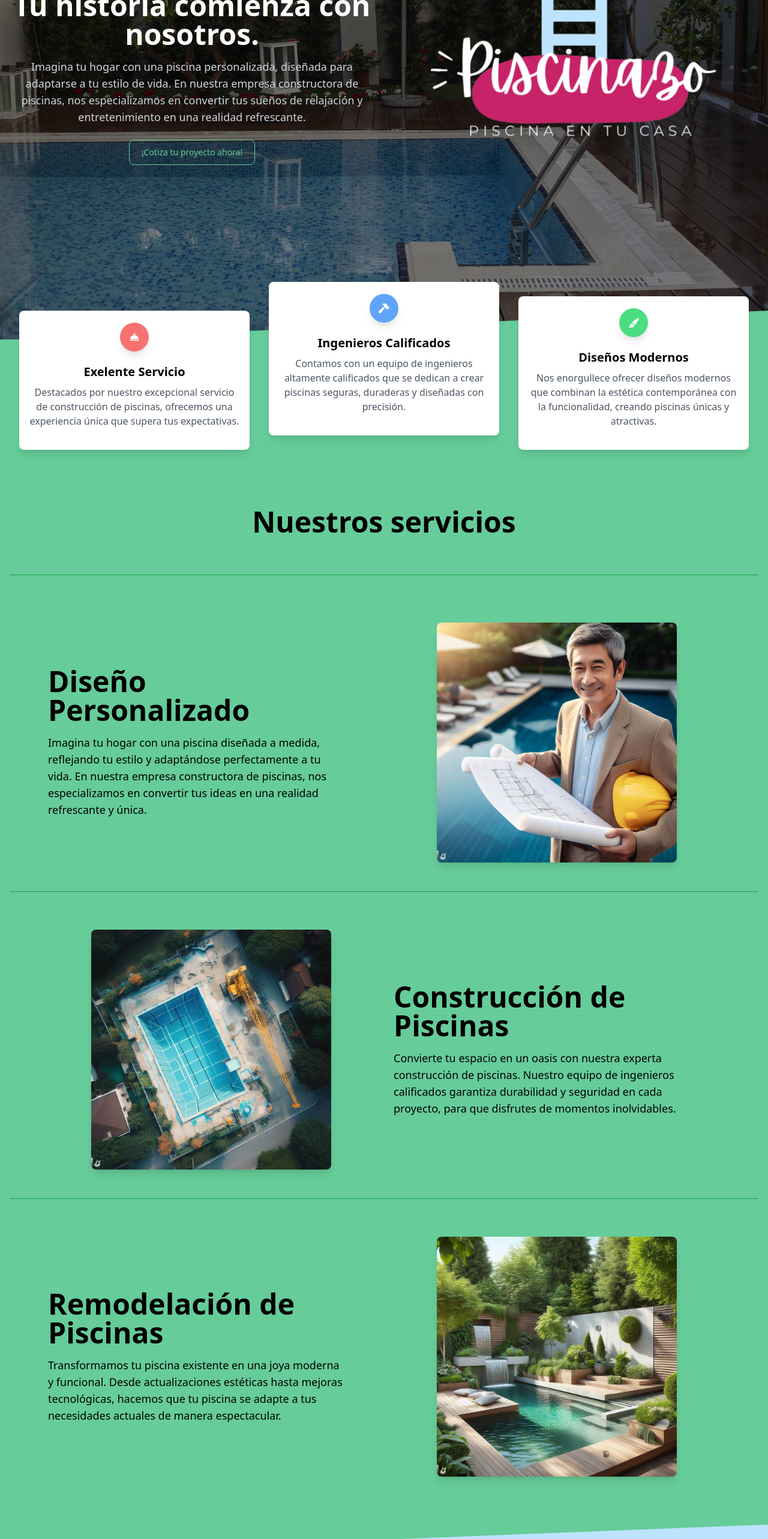
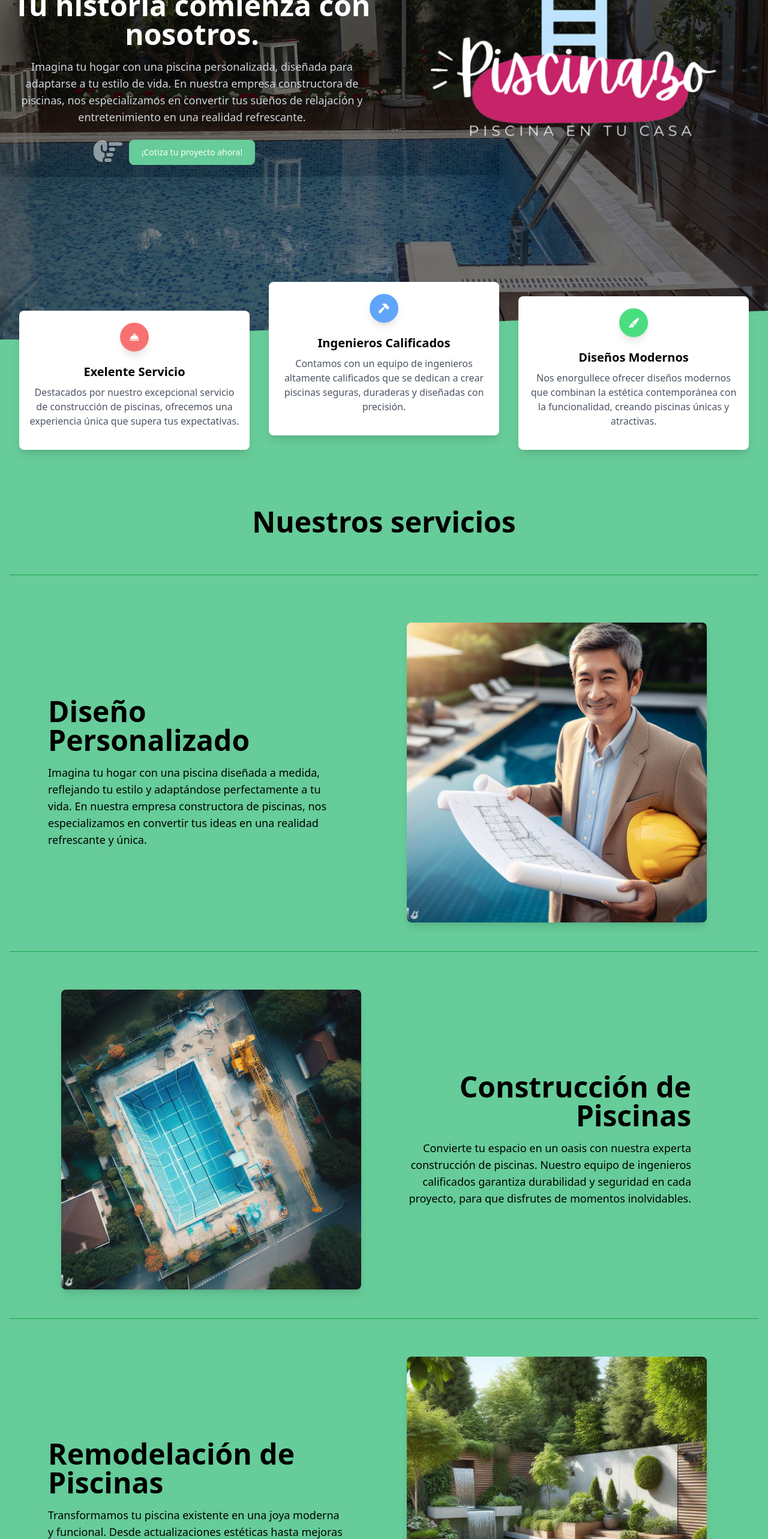
Before and after one commit to manecofe/Piscinazo, a React (Create React App) app: page / in a window 1280 px wide. Shown: the part 234-2800 px from the top of the page at 60% size. Built offline with nearby package versions, Linux system fonts and the light colour scheme.

Commit message:
Fixes to Responsive desing

```diff
--- a/src/components/car.css
+++ b/src/components/car.css
@@ -1,7 +1,7 @@
 .carousel {
   position: relative;
   width: 100%;
-  height: 400px;
+  height: 500px;
   -webkit-perspective: 500px;
   perspective: 500px;
   -webkit-transform-style: preserve-3d;
--- a/src/components/carousel.js
+++ b/src/components/carousel.js
@@ -59,7 +59,7 @@ function Carousel() {
   };
 
   return (
-    <div className="max-w-[1400px] h-[780px] w-full m-auto py-16 px-4 relative group">
+    <div className="max-w-[1400px] h-[400px] md:h-[780px] w-full m-auto py-16 px-4 relative group">
       {isLoaded && (
         <div
           style={{ backgroundImage: `url(${slides[currentIndex].url})` }}
--- a/src/components/header.js
+++ b/src/components/header.js
@@ -5,7 +5,7 @@ function Header() {
         <h1 className="text-base font-semibold leading-7 text-white">
           Piscinazo
         </h1>
-        <div className="order-last flex w-full gap-x-8 text-sm font-semibold leading-6 sm:order-none sm:w-auto sm:border-l sm:border-gray-200 sm:pl-6 sm:leading-7">
+        <div className="order-last hidden md:flex w-full gap-x-8 text-sm font-semibold leading-6 sm:order-none sm:w-auto sm:border-l  sm:pl-6">
           <a href="#servicios" className="text-white">
             Servicios
           </a>
--- a/src/components/testimonials.js
+++ b/src/components/testimonials.js
@@ -38,9 +38,7 @@ function Testimonials() {
   useEffect(() => {
     const options = {
       duration: 300,
-      onCycleTo: () => {
-        console.log("New Slide");
-      },
+      onCycleTo: () => {},
     };
     const instance = M.Carousel.init(
       document.querySelector(".carousel"),
@@ -52,7 +50,7 @@ function Testimonials() {
   }, []);
 
   return (
-    <div className="carousel">
+    <div className="carousel overflow-x-hidden max-w-full -mt-16 md:mt-8 overflow-y-clip">
       {slides.map((slide, index) => (
         <div key={index} className="carousel-item mx-4">
           <img
--- a/src/pages/landing.js
+++ b/src/pages/landing.js
@@ -14,6 +14,7 @@ import {
   faMedal,
   faSquarePollVertical,
   faLightbulb,
+  faHandPointRight,
 } from "@fortawesome/free-solid-svg-icons";
 import Form from "../components/form";
 import Header from "../components/header";
@@ -59,9 +60,12 @@ function Landing() {
                   </p>
                   <a
                     href="#asd"
-                    className="w-max mx-auto transition-colors mt-6 text-fresh-green hover:text-white border border-fresh-green hover:bg-fresh-green focus:ring-4 focus:outline-none focus:ring-fresh-green font-medium rounded-lg text-sm px-5 py-2.5 text-center mb-2 "
+                    className="w-max mx-auto transition-colors mt-6 text-white hover:text-fresh-green border border-fresh-green hover:bg-transparent bg-fresh-green focus:ring-4 focus:outline-none focus:ring-fresh-green font-medium rounded-lg text-sm px-5 py-2.5 text-center mb-2 "
                     onClick={scrollToForm}
                   >
+                    <div className="relative -left-20 w-0 h-0 bottom-4 text-5xl transition-all animate-pulse">
+                      <FontAwesomeIcon icon={faHandPointRight} />
+                    </div>
                     ¡Cotiza tu proyecto ahora!
                   </a>
                 </div>
@@ -169,13 +173,13 @@ function Landing() {
               </div>
             </div>
             <div className="mt-12 my-4">
-              <div className="items-center mx-12 flex flex-wrap">
+              <div className="items-center md:mx-12 flex flex-wrap">
                 <div className="w-full lg:w-6/12 px-4 ml-auto">
-                  <div className="pr-12 flex flex-col">
-                    <h1 className="font-semibold text-5xl">
+                  <div className="md:pr-12 flex flex-col">
+                    <h1 className="font-semibold text-center md:text-left text-4xl md:text-5xl overflow-clip">
                       Diseño Personalizado
                     </h1>
-                    <p className="mt-4 text-lg">
+                    <p className="mt-4 text-lg text-center md:text-left">
                       Imagina tu hogar con una piscina diseñada a medida,
                       reflejando tu estilo y adaptándose perfectamente a tu
                       vida. En nuestra empresa constructora de piscinas, nos
@@ -187,8 +191,7 @@ function Landing() {
                 <div className="w-full my-8 lg:w-6/12 px-4 ml-auto">
                   <img
                     alt="Diseño Personalizado"
-                    className="max-w-full mx-auto rounded-lg shadow-lg"
-                    style={{ height: "400px" }}
+                    className="max-w-full mx-auto h-[280px] md:h-[500px] rounded-lg shadow-lg"
                     src={diseño} // Reemplaza "URL_DE_LA_IMAGEN_1" con la URL de la imagen para Diseño Personalizado
                   />
                 </div>
@@ -203,13 +206,13 @@ function Landing() {
               </div>
             </div>
             <div className="mt-12 my-4">
-              <div className="items-center mx-12 flex flex-row-reverse flex-wrap">
+              <div className="items-center md:mx-12 flex flex-row-reverse flex-wrap">
                 <div className="w-full lg:w-6/12 px-4 ml-auto">
-                  <div className="pr-12 flex flex-col">
-                    <h1 className="font-semibold text-5xl">
+                  <div className="md:pr-12 flex flex-col">
+                    <h1 className="font-semibold text-center md:text-right text-4xl md:text-5xl overflow-clip">
                       Construcción de Piscinas
                     </h1>
-                    <p className="mt-4 text-lg">
+                    <p className="mt-4 text-lg text-center md:text-right">
                       Convierte tu espacio en un oasis con nuestra experta
                       construcción de piscinas. Nuestro equipo de ingenieros
                       calificados garantiza durabilidad y seguridad en cada
@@ -220,8 +223,7 @@ function Landing() {
                 <div className="w-full my-8 lg:w-6/12 px-4 ml-auto">
                   <img
                     alt="Construcción de Piscinas"
-                    className="max-w-full mx-auto rounded-lg shadow-lg"
-                    style={{ height: "400px" }}
+                    className="max-w-full mx-auto rounded-lg shadow-lg h-[280px] md:h-[500px]"
                     src={grua} // Reemplaza "URL_DE_LA_IMAGEN_2" con la URL de la imagen para Construcción de Piscinas
                   />
                 </div>
@@ -236,13 +238,13 @@ function Landing() {
               </div>
             </div>
             <div className="mt-12 my-4">
-              <div className="items-center mx-12 flex flex-wrap">
+              <div className="items-center md:mx-12 flex flex-wrap">
                 <div className="w-full lg:w-6/12 px-4 ml-auto">
-                  <div className="pr-12 flex flex-col">
-                    <h1 className="font-semibold text-5xl">
+                  <div className="md:pr-12 flex flex-col">
+                    <h1 className="font-semibold text-center md:text-left text-4xl md:text-5xl overflow-clip">
                       Remodelación de Piscinas
                     </h1>
-                    <p className="mt-4 text-lg">
+                    <p className="mt-4 text-center md:text-left text-lg">
                       Transformamos tu piscina existente en una joya moderna y
                       funcional. Desde actualizaciones estéticas hasta mejoras
                       tecnológicas, hacemos que tu piscina se adapte a tus
@@ -253,8 +255,7 @@ function Landing() {
                 <div className="w-full my-8 lg:w-6/12 px-4 ml-auto">
                   <img
                     alt="Remodelación de Piscinas"
-                    className="max-w-full mx-auto rounded-lg shadow-lg"
-                    style={{ height: "400px" }}
+                    className="max-w-full mx-auto rounded-lg shadow-lg h-[280px] md:h-[500px]"
                     src={moderno} // Reemplaza "URL_DE_LA_IMAGEN_3" con la URL de la imagen para Remodelación de Piscinas
                   />
                 </div>
@@ -293,12 +294,12 @@ function Landing() {
                   src={hormigas}
                 />
               </div>
-              <div className="w-full md:w-5/12 ml-auto mr-auto px-4">
+              <div className="w-full mt-12 md:mt-0 md:w-5/12 ml-auto mr-auto px-4">
                 <div className="md:pr-12">
-                  <h3 className="text-3xl font-semibold">
+                  <h3 className="text-3xl text-center font-semibold">
                     Una empresa en crecimiento
                   </h3>
-                  <p className="mt-4 text-lg leading-relaxed text-gray-600">
+                  <p className="mt-4 text-lg text-center leading-relaxed text-gray-600">
                     Nuestra empresa de construcción de piscinas está en
                     constante crecimiento y comprometida con brindar los mejores
                     servicios a nuestros clientes. Ofrecemos soluciones
@@ -357,10 +358,10 @@ function Landing() {
 
         <section className="pt-20 pb-48 bg-pale-blue">
           <div className="flex justify-center align-middle flex-col text-center">
-            <h3 className="text-3xl font-semibold">
+            <h3 className="text-3xl mx-4 font-semibold">
               Nuestros proyectos Realizados
             </h3>
-            <p className="mt-4 text-lg leading-relaxed text-gray-600">
+            <p className="m-4  text-lg leading-relaxed text-gray-600">
               Nuestra empresa de construcción de piscinas está en constante
               crecimiento y comprometida con brindar los mejores servicios a
               nuestros clientes.
@@ -368,12 +369,12 @@ function Landing() {
           </div>
 
           <Carousel />
-          <div className="grid grid-cols-1 lg:grid-cols-2 gap-8 mx-24 mt-12 px-4">
+          <div className="grid grid-cols-1 lg:grid-cols-2 gap-8 mx-4 md:mx-24 mt-12 px-4">
             <div className="md:col-span-1 my-auto">
-              <h2 className="text-4xl font-semibold">
+              <h2 className="text-4xl font-semibold text-center">
                 Lo que dicen nuestros clientes
               </h2>
-              <p className="text-lg leading-relaxed m-4 text-gray-600">
+              <p className="text-lg text-center leading-relaxed m-4 text-gray-600">
                 Descubre las experiencias de nuestros clientes satisfechos que
                 han elegido nuestros servicios de construcción de piscinas. Aquí
                 tienes algunos testimonios sobre sus experiencias con nosotros.
```
